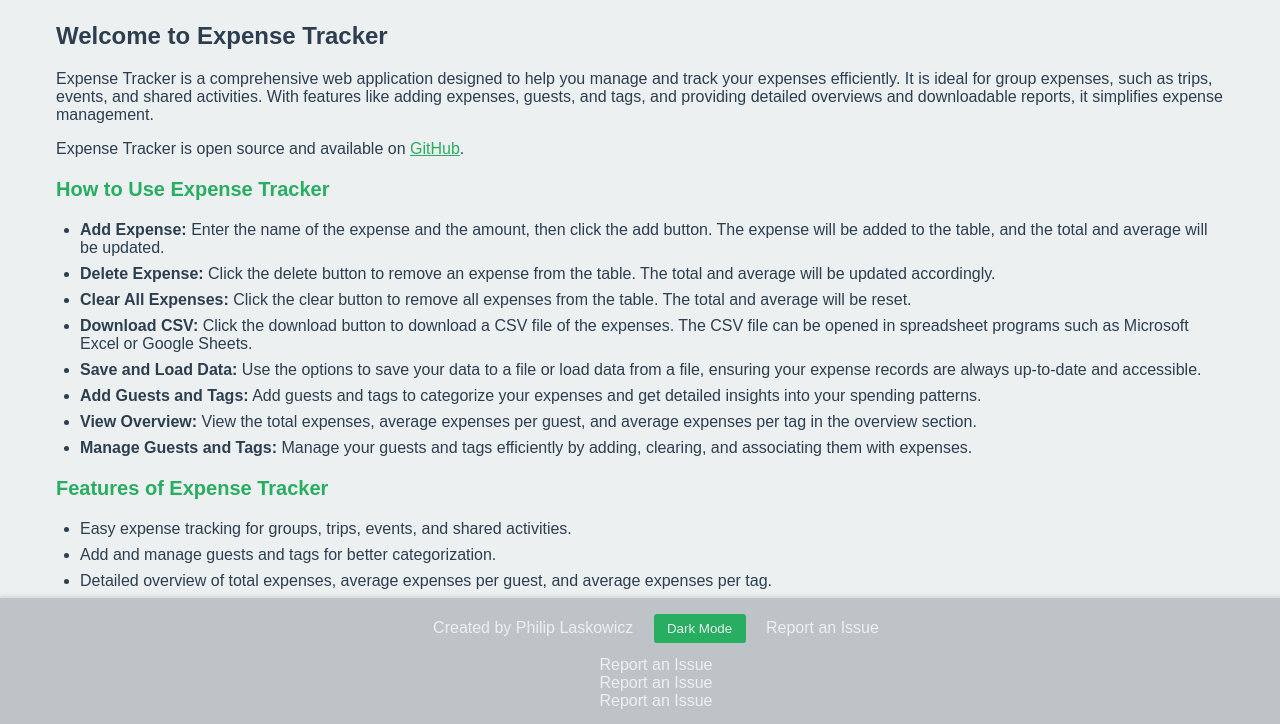
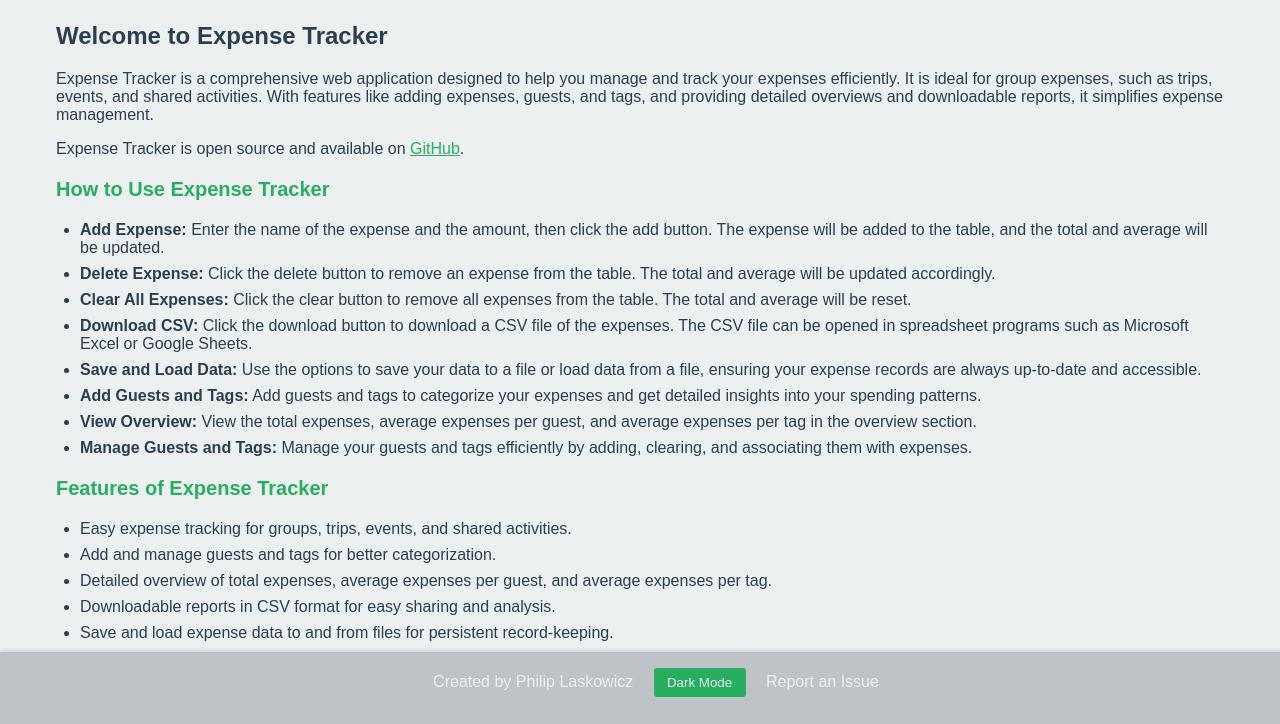
Before and after one commit to Liphip/expense_tracker, a plain HTML site: page index.html in a window 1280 px wide. Shown: the part 74-798 px from the top of the page. Drawn offline with Linux system fonts and the light colour scheme.

Commit message:
Fix duplicate link in index

```diff
--- a/index.html
+++ b/index.html
@@ -441,15 +441,6 @@
               >Report an Issue</a
             >
           </li>
-          <li>
-            <a href="https://github.com/Liphip/expense_tracker/issues/new">Report an Issue</a>
-          </li>
-          <li>
-            <a href="https://github.com/Liphip/expense_tracker/issues/new">Report an Issue</a>
-          </li>
-          <li>
-            <a href="https://github.com/Liphip/expense_tracker/issues/new">Report an Issue</a>
-          </li>
         </ul>
       </nav>
     </footer>
```
